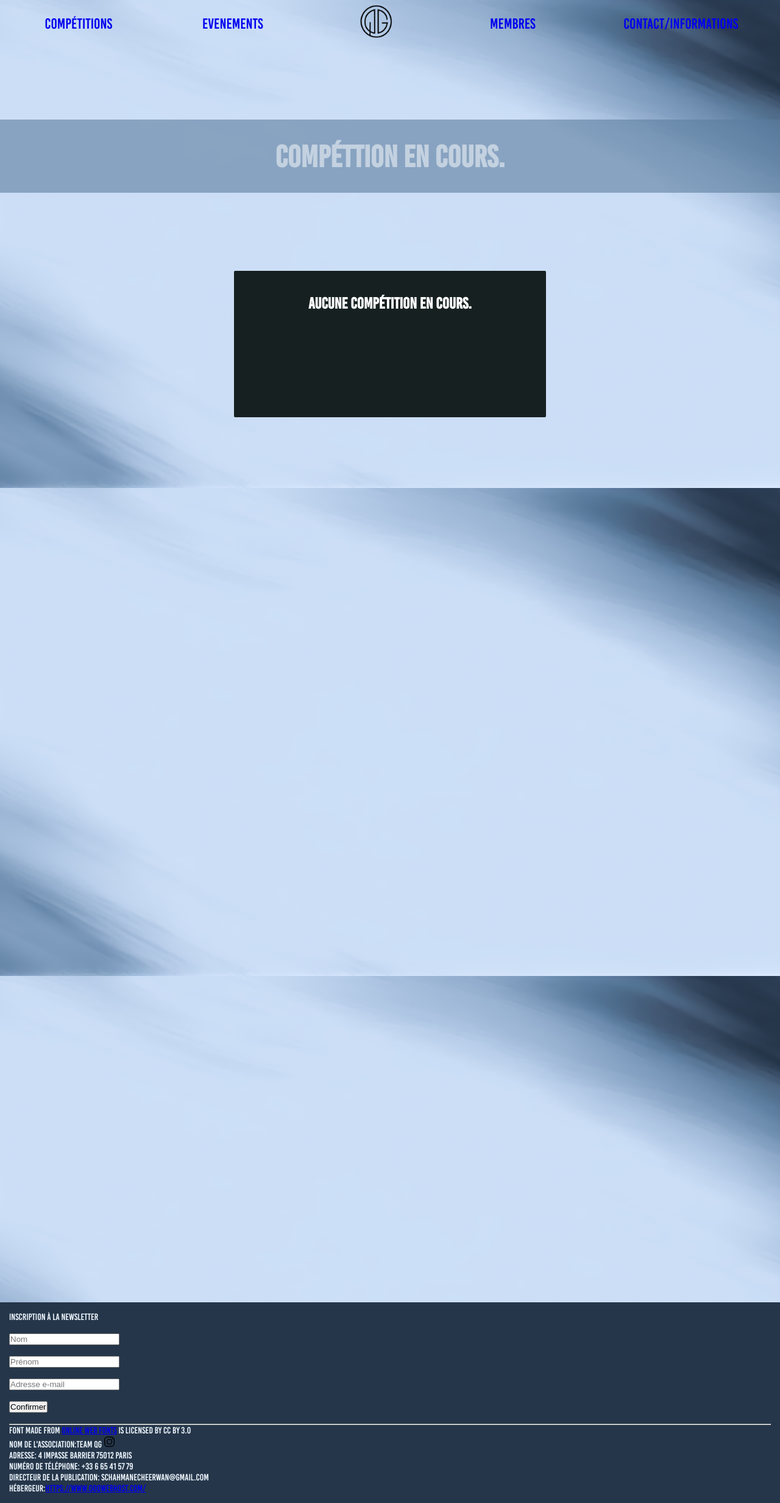
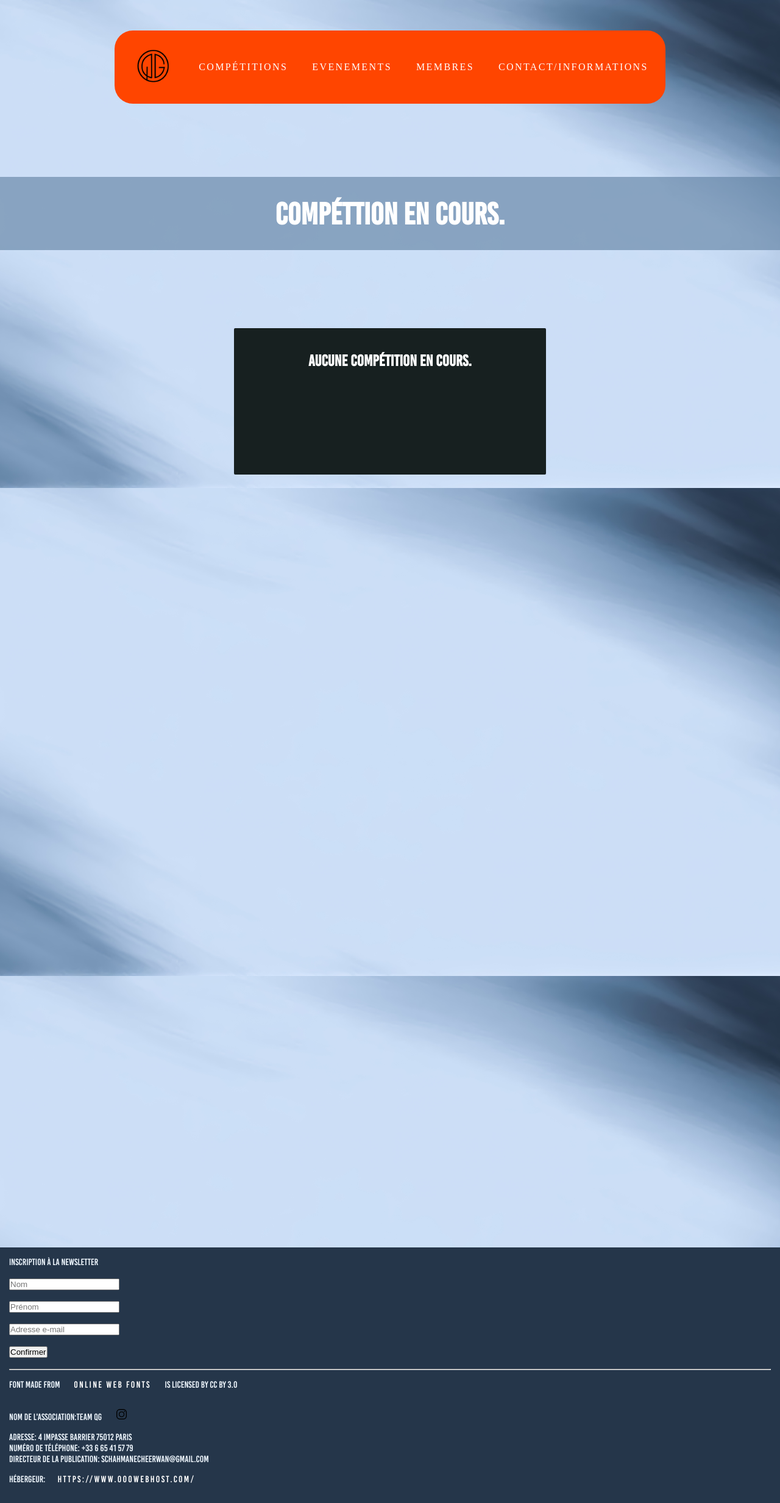
Before and after one commit to YannCrt/TeamQG, a PHP site: page /index.php?_=competitions in a window 1280 px wide. Shown: the whole page at 61% size. Run offline with PHP 8.4, Linux system fonts and the light colour scheme; data that the repository does not hold is empty.

Commit message:
nouvelle barre de navigation

```diff
--- a/public_html/style/header.css
+++ b/public_html/style/header.css
@@ -1,52 +1,55 @@
 @font-face {
     font-family: 'Bebas Kai';
-    src:url('fonts/BebasKai.ttf') format('truetype'),
+    src: url('fonts/BebasKai.ttf') format('truetype'),
         url('fonts/BebasKai.otf') format('opentype');
 }
 
-@keyframes navitransition {
-    0% {color: #4746A4; opacity: 0;}
-
-    20% {color: #4746A4; opacity: 0.2;}
-
-    40% {color: #4746A4; opacity: 0.4;}
-
-    60% {color: #4746A4; opacity: 0.6;}
-
-    80% {color: #4746A4; opacity: 0.8;}
-
-    100% {color: #4746A4; opacity: 1;}
+.header {
+    margin: 50px auto 0;
+    padding: 8px;
+    list-style: none;
+    display: table;
+    width: auto;
+    text-align: center;
+    background-color: #FF4500;
+    border-radius: 30px;
 }
 
-.title{
-    color: #4746A4;
-    opacity: 0.5;
+td {
+    display: table-cell;
+    position: relative;
 }
 
-.navigation {
-    width: 100vmax;
-}
-.table_cell{
-    width: 100vmax;
-    text-align: center;
-    font-family:"Bebas Kai";
-    margin: 0%;
-    font-size:150%;
-    color: #000000;
-}
-.table_cell:hover{
-    animation-name: navitransition;
-    animation-duration: 0.4s;
-    color: #4746A4;
-}
-.navibutton{
+a {
+    color: #fff;
+    text-transform: uppercase;
     text-decoration: none;
+    letter-spacing: 0.15em;
+    display: inline-block;
+    padding: 15px 20px;
+    position: relative;
 }
 
-.navibutton:link{
-    text-decoration: none;
+a:after {
+    background: none repeat scroll 0 0 transparent;
+    bottom: 0;
+    content: "";
+    display: block;
+    height: 2px;
+    left: 50%;
+    position: absolute;
+    background: #fff;
+    transition: width 0.3s ease 0s, left 0.3s ease 0s;
+    width: 0;
 }
 
-a:visited{
-    color: black;
+.navibutton:hover:after {
+    width: 100%;
+    left: 0;
 }
+
+@media screen and (max-height: 300px) {
+    ul {
+        margin-top: 40px;
+    }
+}
--- a/public_html/view/header.php
+++ b/public_html/view/header.php
@@ -1,12 +1,13 @@
 <!DOCTYPE html>
 <html>
+
 <?php include "$root/view/head.php"; ?>
     <body>
 <div class='header'>
     <table class ='navigation' cellspacing = '0'>
+        <td class = 'table_cell'><?php echo "<a href='../index.php'><img src ='../assets/logo.png' width = '70vmax'></a>";?></td>
         <td class = 'table_cell'><a class ='navibutton' href ='?_=competitions'>Compétitions</a></td>
         <td class = 'table_cell'><a class ='navibutton' href ='?_=events'>Evenements</a></td>
-        <td class = 'table_cell'><?php echo "<a href='../index.php'><img src ='../assets/logo.png' width = '70vmax'></a>";?></td>
         <td class = 'table_cell'><a class ='navibutton' href ='index.php#members'>Membres</a></td>
         <td class = 'table_cell'><a class ='navibutton' href ='?_=contact'>Contact/Informations</a></td>
     </table>
```
